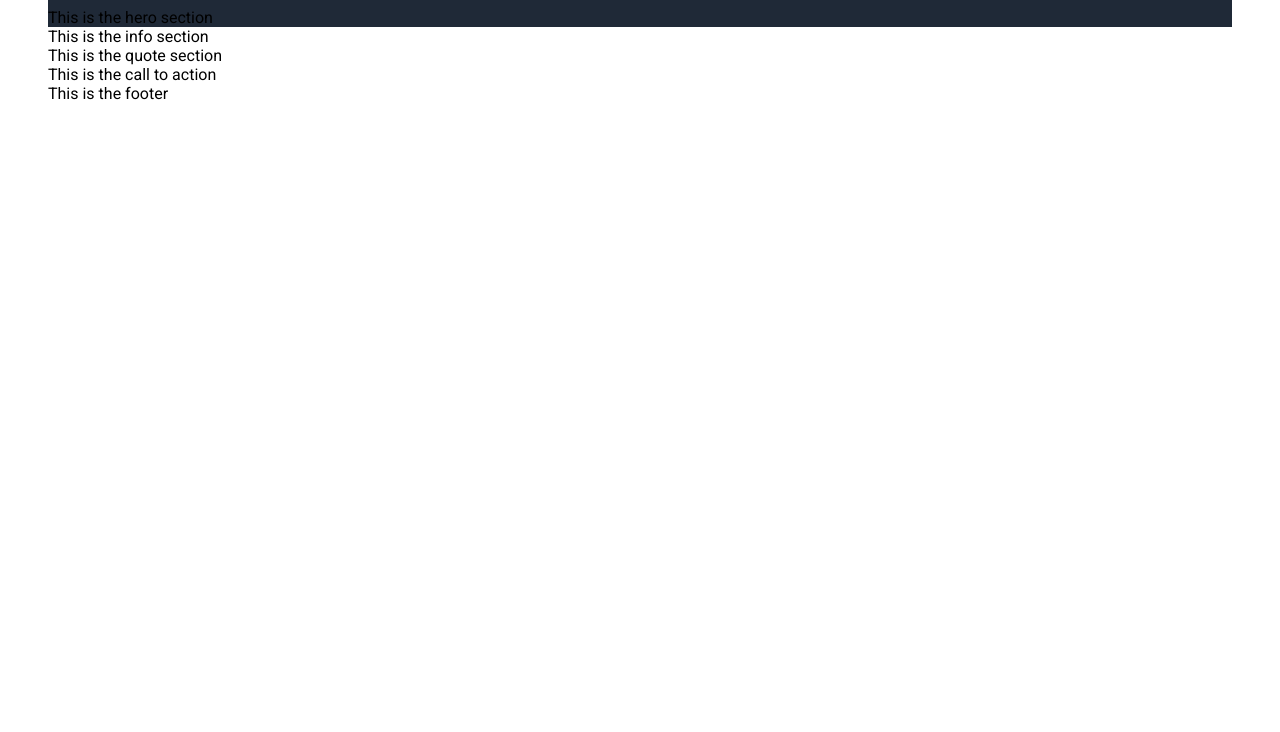
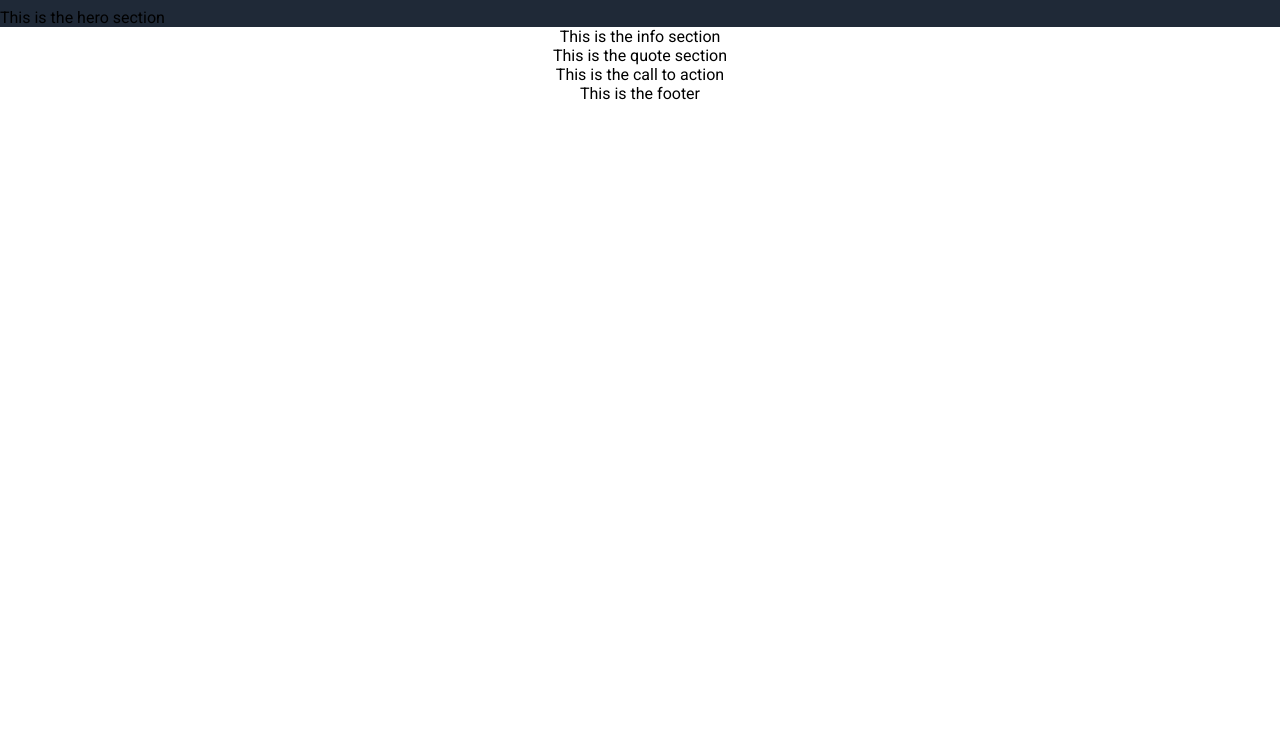
Before and after one commit to samtphillips/odin-landing-page, a plain HTML site: page index.html in a window 1280 px wide. Shown: the part 68-800 px from the top of the page. Drawn offline with Linux system fonts and the light colour scheme.

Commit message:
Sort out the flexing of the main content

```diff
--- a/index.html
+++ b/index.html
@@ -7,7 +7,7 @@
     <link rel="stylesheet" href="style.css">
 </head>
 <body>
-    <div class="content-container">
+    <div class="section-outer background-dark">
         <div class="header">
             <h2 class="logo">Header Logo</h2>
 
@@ -17,23 +17,33 @@
                 <li><a href="#">header link three</a></li>
             </ul>
         </div>
+    </div>
 
+    <div class="section-outer background-dark">
         <div class="hero-container">
             This is the hero section
         </div>
+    </div>
 
+    <div class="section-outer">
         <div class="info-container">
             This is the info section
         </div>
+    </div>
 
+    <div class="section-outer">
         <div class="quote-container">
             This is the quote section
         </div>
+    </div>
 
+    <div class="section-outer">
         <div class="action-container">
             This is the call to action
         </div>
+    </div>
 
+    <div class="section-outer">
         <div class="footer">
             This is the footer
         </div>
--- a/style.css
+++ b/style.css
@@ -1,4 +1,8 @@
 @import url('https://fonts.googleapis.com/css2?family=Roboto:wght@400;700&display=swap');
+
+* {
+    box-sizing: border-box;
+}
 
 body {
     font-family: 'Roboto', sans-serif;
@@ -6,18 +10,20 @@ body {
     margin: 0;
     overflow: hidden;
     display: flex;
+    flex-direction: column;
+}
+
+.section-outer {
+    display: flex;
     justify-content: center;
 }
 
-.content-container {
-    flex-basis: 1200px;
-    display: flex;
-    flex-direction: column;
-    margin: 0 48px;
+.header, .hero-container {
+    flex-basis: 1400px;
 }
 
 
-.header, .hero-container {
+.background-dark {
     background-color: #1F2937;
 }
 
```
